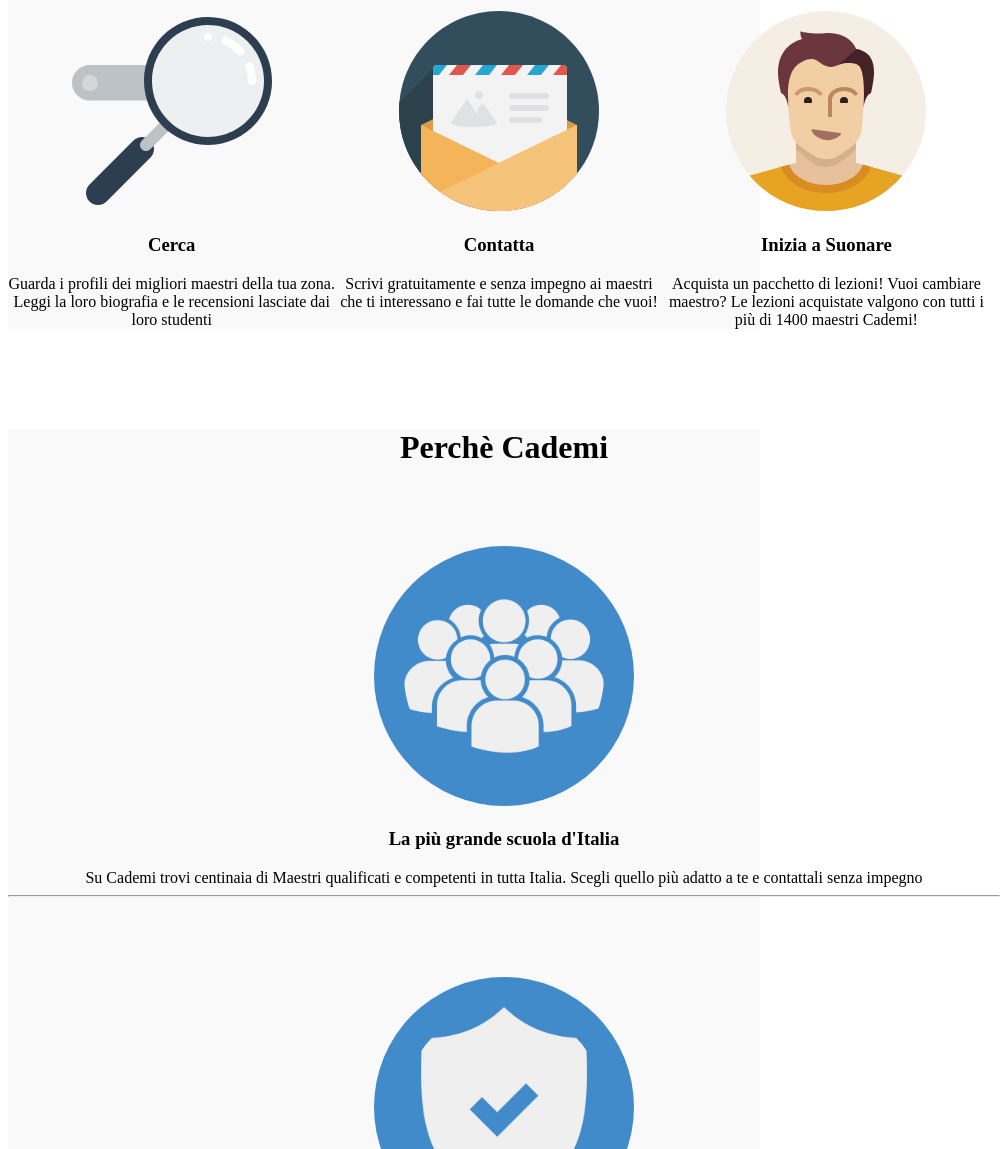
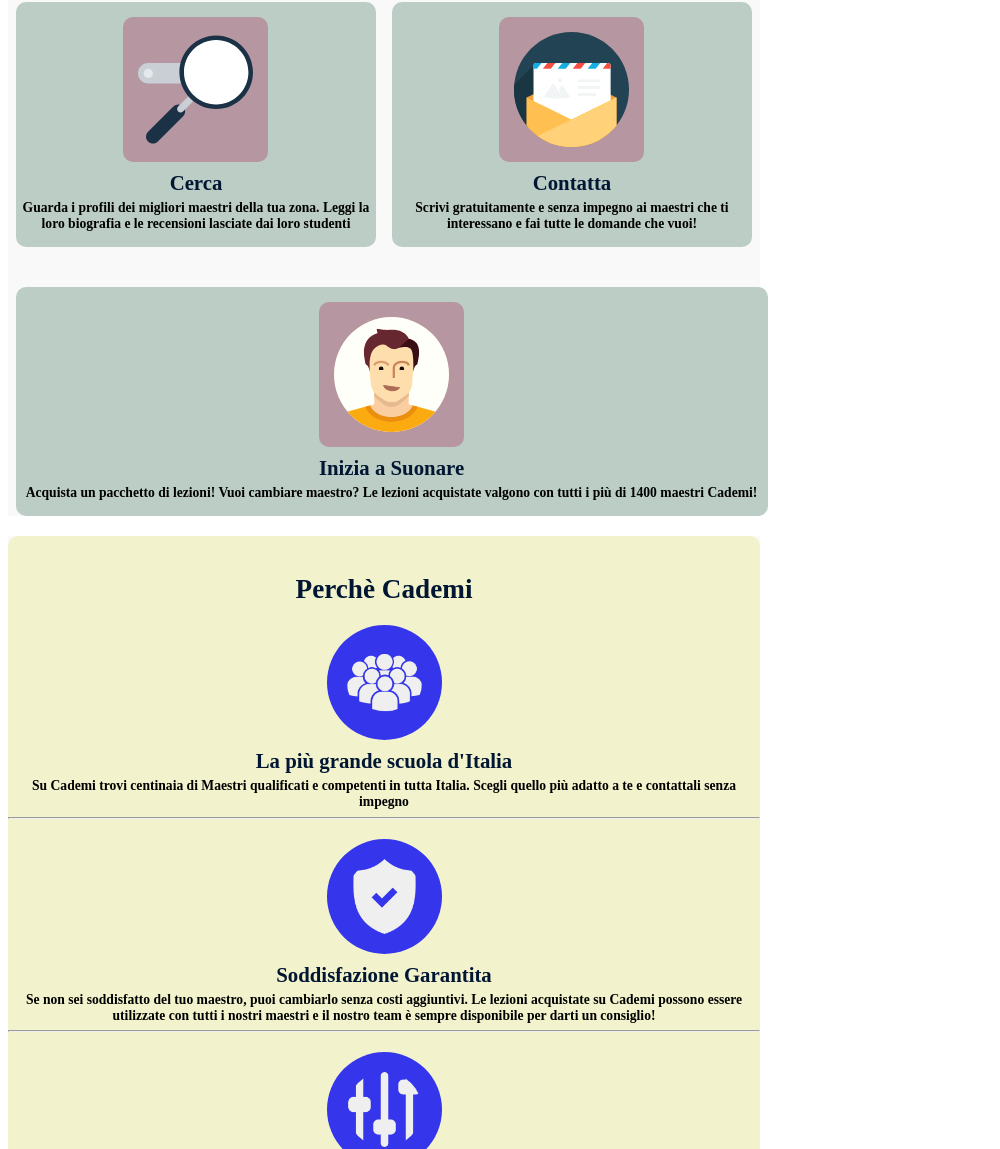
Before and after one commit to Silvia-Du/html-css-resp-wannabe, a plain HTML site: page index.html in a window 768 px wide. Shown: the part 619-1768 px from the top of the page, 1000 px wide, since content can reach past the window. Drawn offline with Linux system fonts and the light colour scheme.

Commit message:
fine provvisorio: bonus

```diff
--- /dev/null
+++ b/bonus.css
@@ -0,0 +1,111 @@
+
+@media screen and (min-width: 480px) and (max-width: 1024px){
+
+  .row{
+    margin: 0;
+    width: 100%;
+    font-size: 0.85rem;
+    font-weight: bold;
+  }
+
+  #lezioni .row img,
+  #steps .row img {
+    height: 115px;
+    filter: contrast(120%);
+    background-color: #a3205048;
+    padding: 15px;
+    border-radius: 10px;
+  }
+
+  #lezioni .row{
+    display: flex;
+    flex-direction: column;
+    align-items: center;
+    padding-bottom: 50px;
+    background-color: #f2f2cd;
+    border-radius: 10px;
+  }
+
+  #lezioni .row,
+  #why .row {
+
+  }
+
+  h1, h3{
+    color: #001632;
+  }
+
+  h1{
+    color: #001632;
+  }
+
+  h3{
+    margin: 0;
+    font-size: 1.3rem;
+    margin: 5px 0;
+  }
+
+  /* lezioni */
+
+  #lezioni .row>.left,
+  #lezioni .row>.right {
+    width: 90%;
+  }
+
+  #lezioni .row>.left {
+    margin-bottom: 20px;
+  }
+
+  /* steps */
+
+  #steps .row{
+    margin: 20px 1%;
+  }
+
+  #steps .row>.left{
+    margin-right: 2%;
+  }
+
+  #steps .row>.right{
+    width: 100%;
+    background-color: #BBCDC5;
+    border-radius: 10px;
+    padding: 15px 0;
+  }
+
+
+  #steps .row>.left,
+  #steps .row>.central {
+    margin-bottom: 40px;
+    width: 48%;
+    background-color: #BBCDC5;
+    border-radius: 10px;
+    padding: 15px 0;
+  }
+
+  /* why */
+
+  #why .row{
+    padding: 20px 0;
+    background-color: #f2f2cd;
+    border-radius: 10px;
+  }
+
+  #why .row img {
+    height: 75px;
+    padding: 20px;
+    background-color: #3535ec;
+  }
+
+  #why .row>.first,
+  #why .row>.second,
+  #why .row>.third {
+  margin-top: 20px;
+}
+
+
+
+
+
+
+}
--- a/index.html
+++ b/index.html
@@ -4,6 +4,7 @@
     <meta charset="utf-8">
     <meta name="viewport" content="width=device-width, initial-scale=1.0">
     <link rel="stylesheet" href="style.css">
+    <link rel="stylesheet" href="bonus.css">
     <title>Boolean aCademy</title>
   </head>
   <body>
--- a/style.css
+++ b/style.css
@@ -74,7 +74,7 @@ img {
 
 /* MEDIA */
 
-@media screen and (max-width: 480px){
+@media screen and (max-width: 479px){
 
   .row{
     margin: 0;
```
